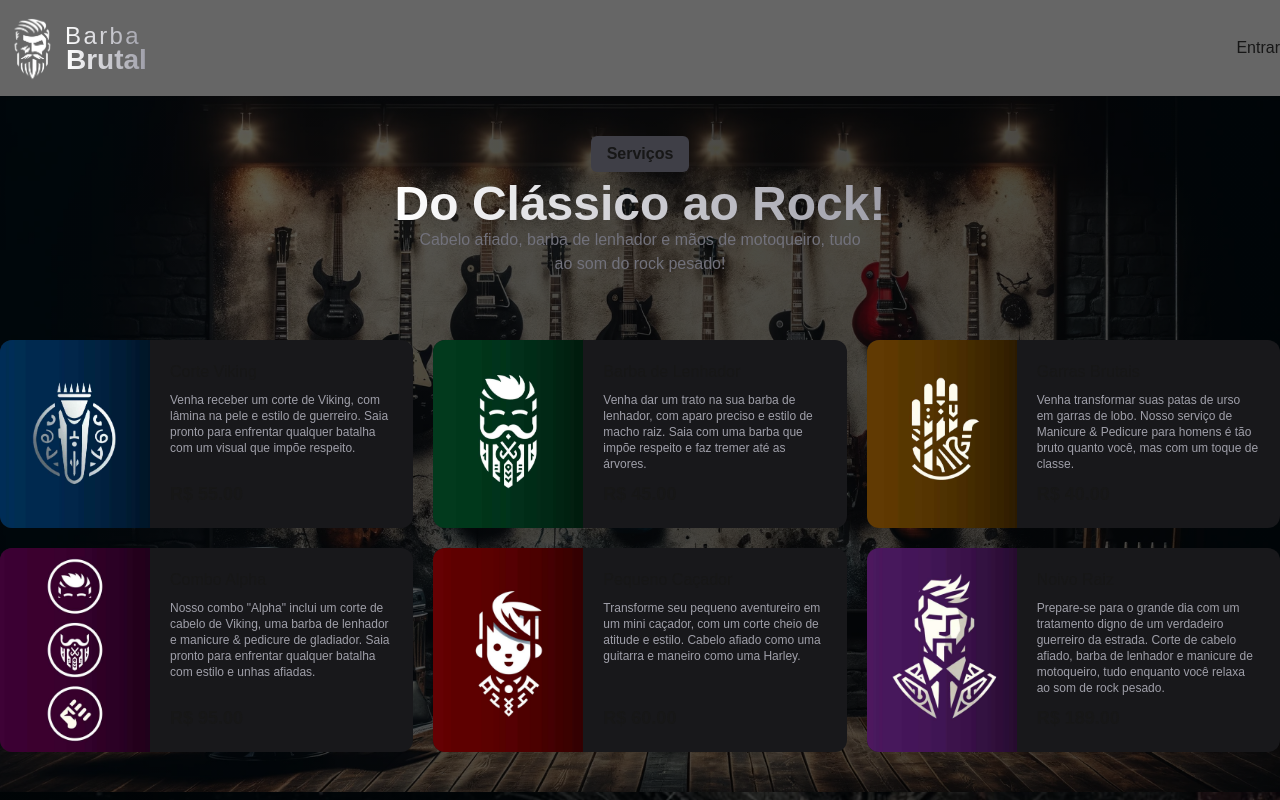
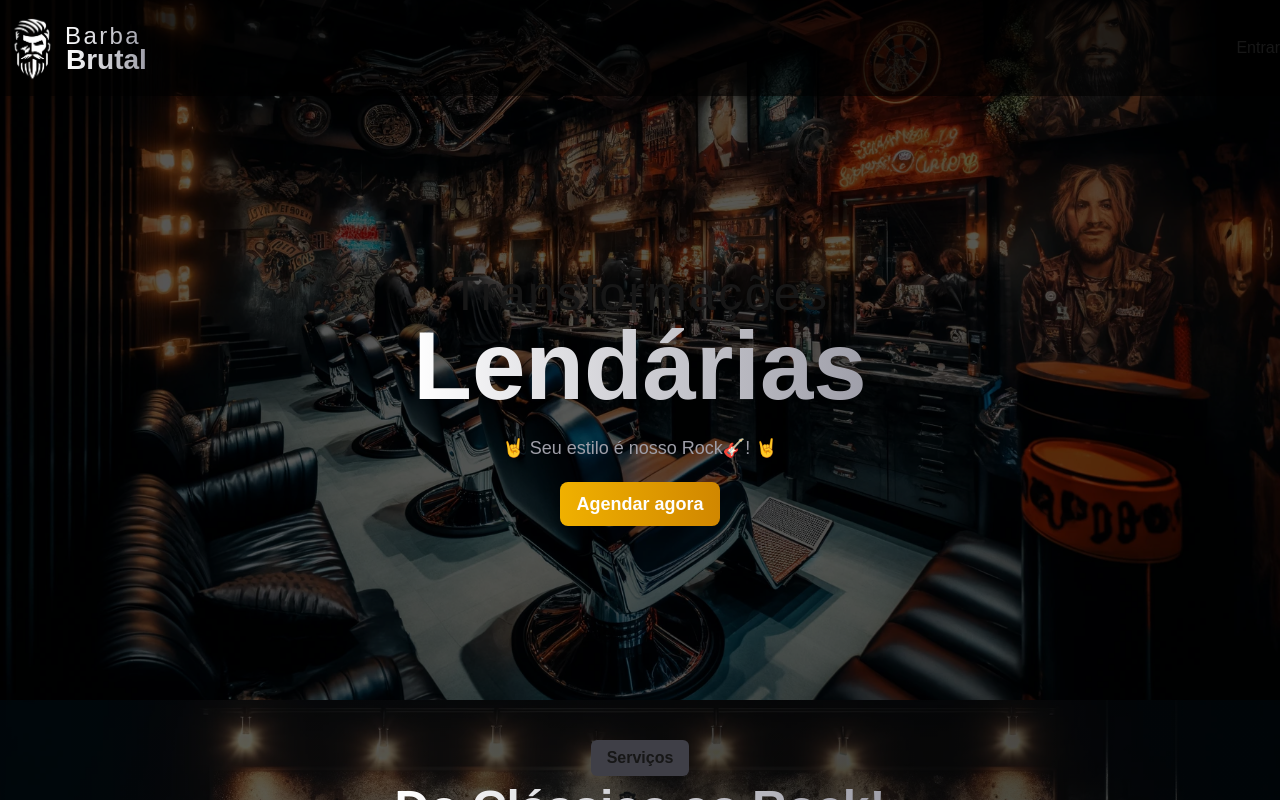
Before and after one commit to vivianezzt/barba-brutal, a Next.js app: page / in a window 1280 px wide. Shown: the top 800 px of the page. Built offline with nearby package versions, Linux system fonts and the light colour scheme; no server answers.

Commit message:
created slogan component

```diff
--- a/src/app/page.tsx
+++ b/src/app/page.tsx
@@ -1,20 +1,23 @@
+import Slogan from "@/components/landing/Slogan";
 import OurProfessionals from "@/components/professional/OurProfessionals";
 import OurServices from "@/components/service/OurServices";
 import Footer from "@/components/shared/Footer";
-import HeaderBar from "@/components/shared/HeaderBar";
 import SectionBackground from "@/components/shared/SecctionBackground";
+
+
 
 export default function Home() {
   return (
     <div className="flex flex-col">
-      <HeaderBar />
+      <Slogan />
       <SectionBackground image="/banners/servicos.webp">
         <OurServices />
       </SectionBackground>
-       <SectionBackground image="/banners/profissionais.webp">
+
+      <SectionBackground image="/banners/profissionais.webp">
         <OurProfessionals />
       </SectionBackground>
-      <Footer />
+    <Footer />
     </div>
   );
 }
--- /dev/null
+++ b/src/components/landing/Slogan.tsx
@@ -0,0 +1,38 @@
+import Image from "next/image";
+import Header from "../shared/HeaderBar";
+import Link from "next/link";
+
+export default function Slogan() {
+  return (
+    <div className="relative h-[450px] sm:h-[700px]">
+      <Image
+        src={"/banners/principal.webp"}
+        alt="Barbearia"
+        fill
+        className="object-cover"
+      />
+      <div className="absolute left-0 top-0 flex h-full w-full flex-col items-center bg-black/65">
+        <Header />
+        <div className="flex flex-1 flex-col items-center justify-center gap-5">
+          <h1 className="flex flex-col items-center">
+            <span className="text-2xl font-thin tracking-wider sm:text-3xl md:text-4xl lg:text-5xl">
+              Transformações
+            </span>
+            <span className="bebas-font text-gradient text-5xl font-black sm:text-6xl md:text-7xl lg:text-8xl">
+              Lendárias
+            </span>
+          </h1>
+          <p className="text-base text-zinc-400 sm:text-lg">
+            🤘 Seu estilo é nosso Rock🎸! 🤘
+          </p>
+          <Link
+            href={"/agendamento"}
+            className="rounded-lg bg-gradient-to-r from-yellow-500 to-yellow-600 px-4 py-2 text-base font-semibold text-white hover:from-yellow-600 hover:to-yellow-500 md:text-lg"
+          >
+            Agendar agora
+          </Link>
+        </div>
+      </div>
+    </div>
+  );
+}
```
